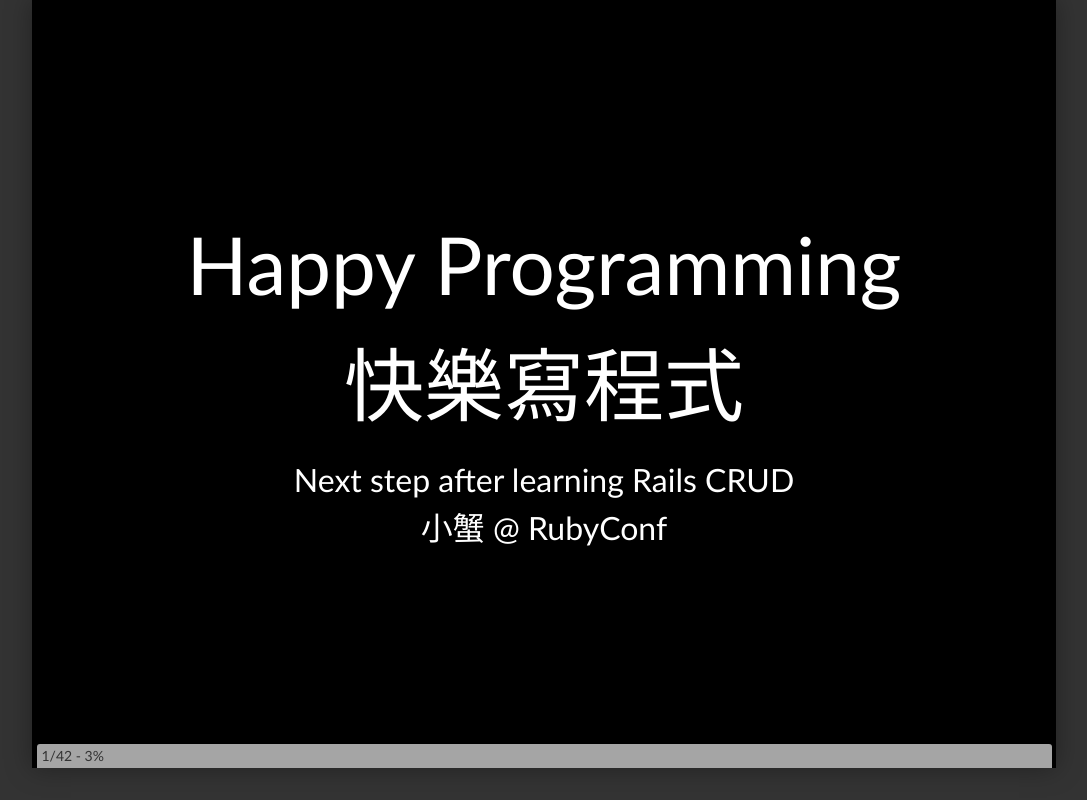
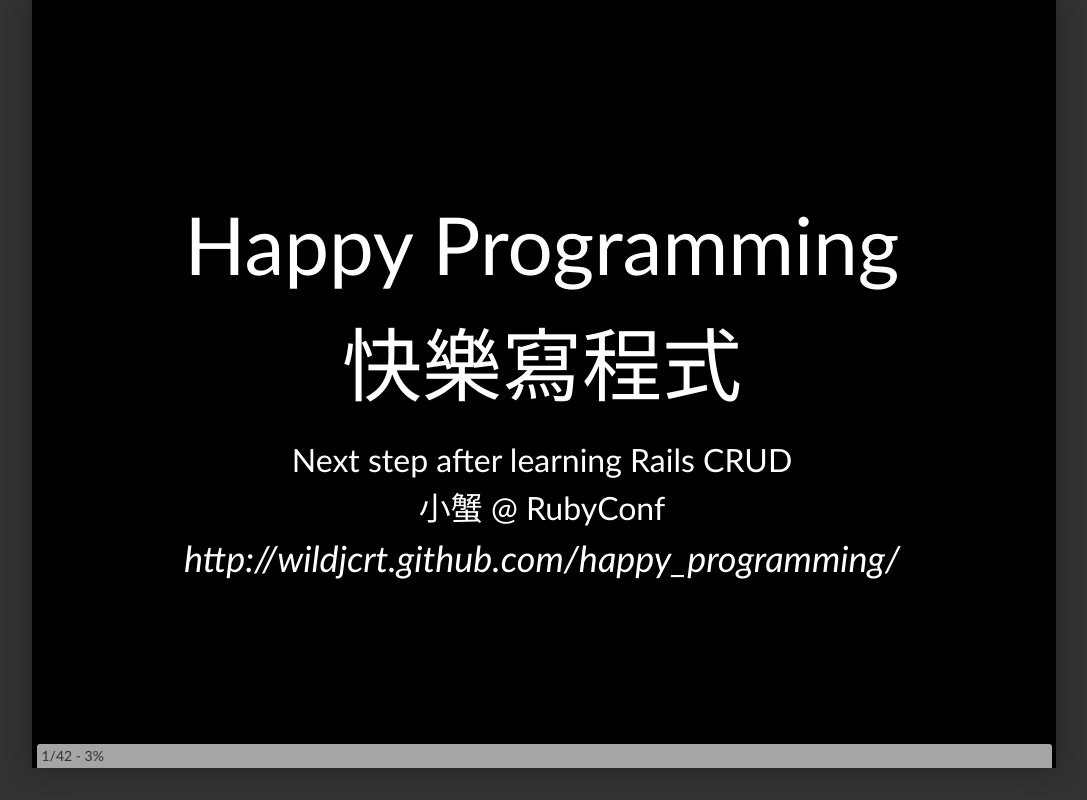
Before and after one commit to wildjcrt/happy_programming, a plain HTML site: page index.html in a window 1280 px wide. Shown: the whole page, without its empty margins (96-1183 px from the left). Drawn offline with Linux system fonts and the light colour scheme.

Commit message:
static presentation

```diff
--- a/index.html
+++ b/index.html
@@ -72,7 +72,7 @@
 </div>
 
 <div id="slides" class="offscreen" style="display:none;">
-<div class="slide" data-transition="none"><div class="content" ref="1_before_talk/01_intro/1">
+<div class="slide" data-transition="none"><div class="content center" ref="1_before_talk/01_intro/1">
 <h1>Happy Programming</h1>
 
 <h1>&#x5FEB;&#x6A02;&#x5BEB;&#x7A0B;&#x5F0F;</h1>
@@ -80,6 +80,11 @@
 <h3>Next step after learning Rails CRUD</h3>
 
 <h3>&#x5C0F;&#x87F9; @ RubyConf</h3>
+
+<ul>
+<li><em>http://wildjcrt.github.com/happy_programming/</em></li>
+</ul>
+
 </div>
 </div><div class="slide" data-transition="none"><div class="content bullets incremental" ref="1_before_talk/01_intro/2">
 <h1>Who am I</h1>
```
